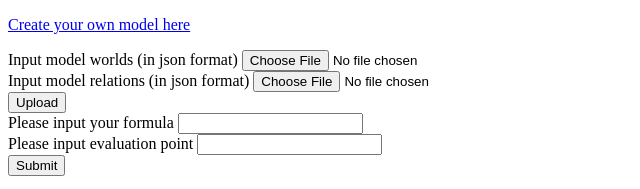
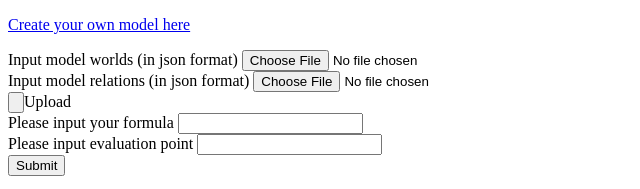
Before and after one commit to bemastberg/multi-relation-modal-logic, a website with bundled scripts: page index.html in a window 1280 px wide. Shown: the top 189 px of the page, 0-640 px from the left. Built offline with nearby package versions, Linux system fonts and the light colour scheme.

Commit message:
Changed button

```diff
--- a/index.html
+++ b/index.html
@@ -13,7 +13,7 @@
     <form id="getmodel">
         Input model worlds (in json format) <input type="file" id="inputworlds"><br>
         Input model relations (in json format) <input type="file" id="inputrelations" accept=".json"><br>
-        <button>Upload</button>
+        <input type='button'>Upload</button>
     </form>
     <form id="frm1">
         <span id="formulaInput">Please input your formula <input type="text" id="formula"></span><br>
```
